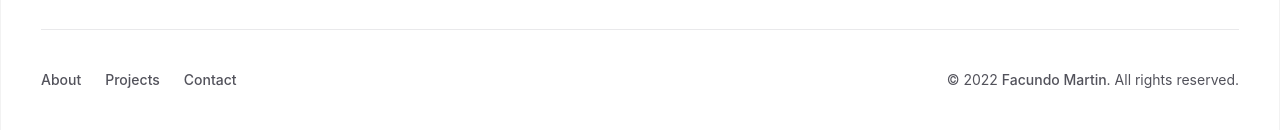
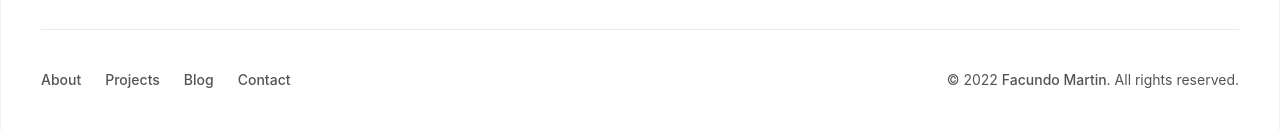
Before and after one commit to Facundo-Martin/portfolio-nextjs, a Next.js app: page / in a window 1280 px wide. Shown: the part 1914-2044 px from the top of the page. Built offline with nearby package versions, Linux system fonts and the light colour scheme.

Commit message:
added blog link in footer

```diff
--- a/src/components/Layout/Footer.tsx
+++ b/src/components/Layout/Footer.tsx
@@ -20,6 +20,7 @@ function Footer() {
           <div className="flex gap-6 text-sm font-medium text-zinc-600 dark:text-zinc-200">
             <NavLink href="/about">About</NavLink>
             <NavLink href="/projects">Projects</NavLink>
+            <NavLink href="/blog">Blog</NavLink>
             <NavLink href="/contact">Contact</NavLink>
           </div>
           <p className="text-sm text-zinc-600 dark:text-zinc-400">
```
